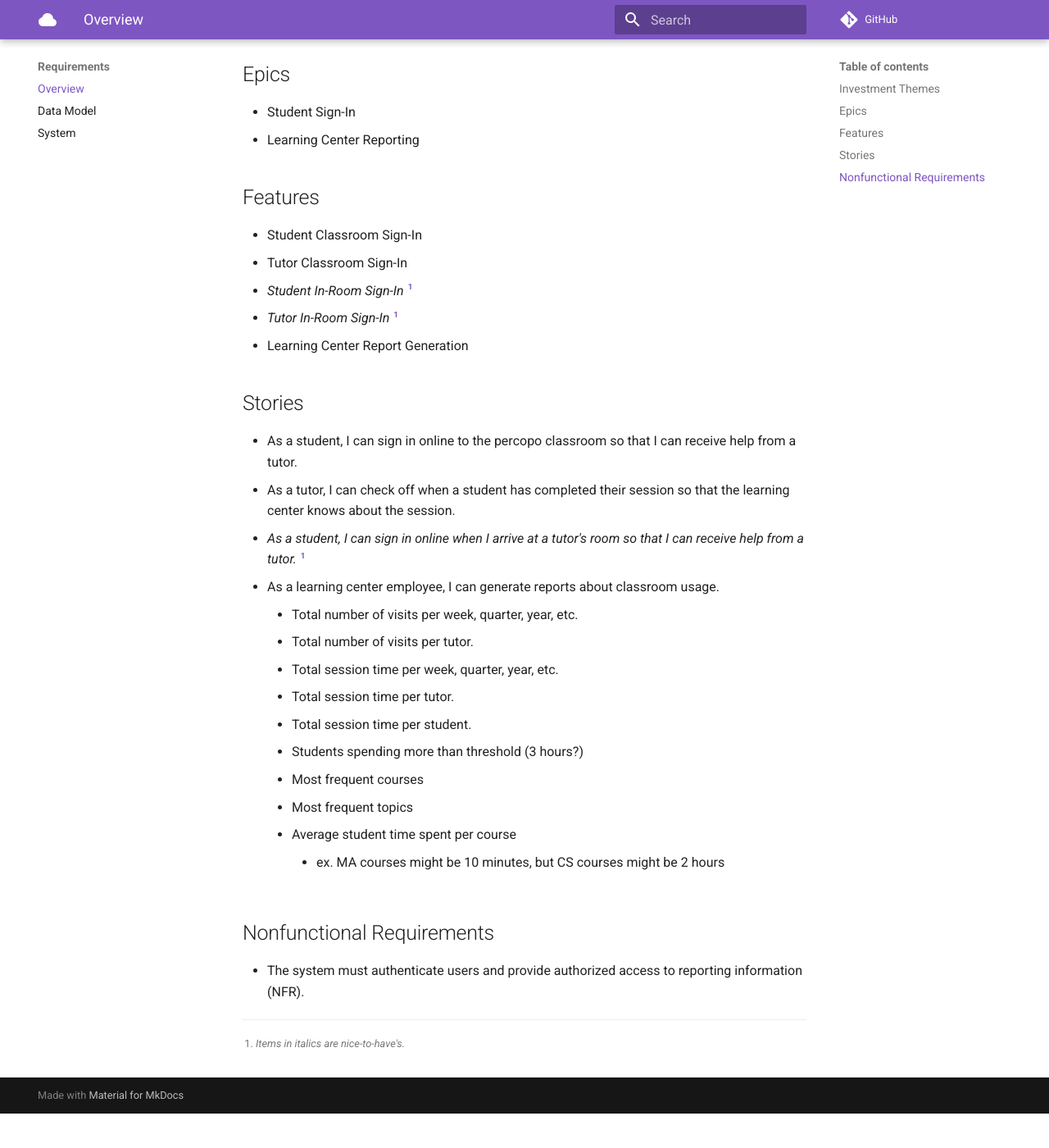
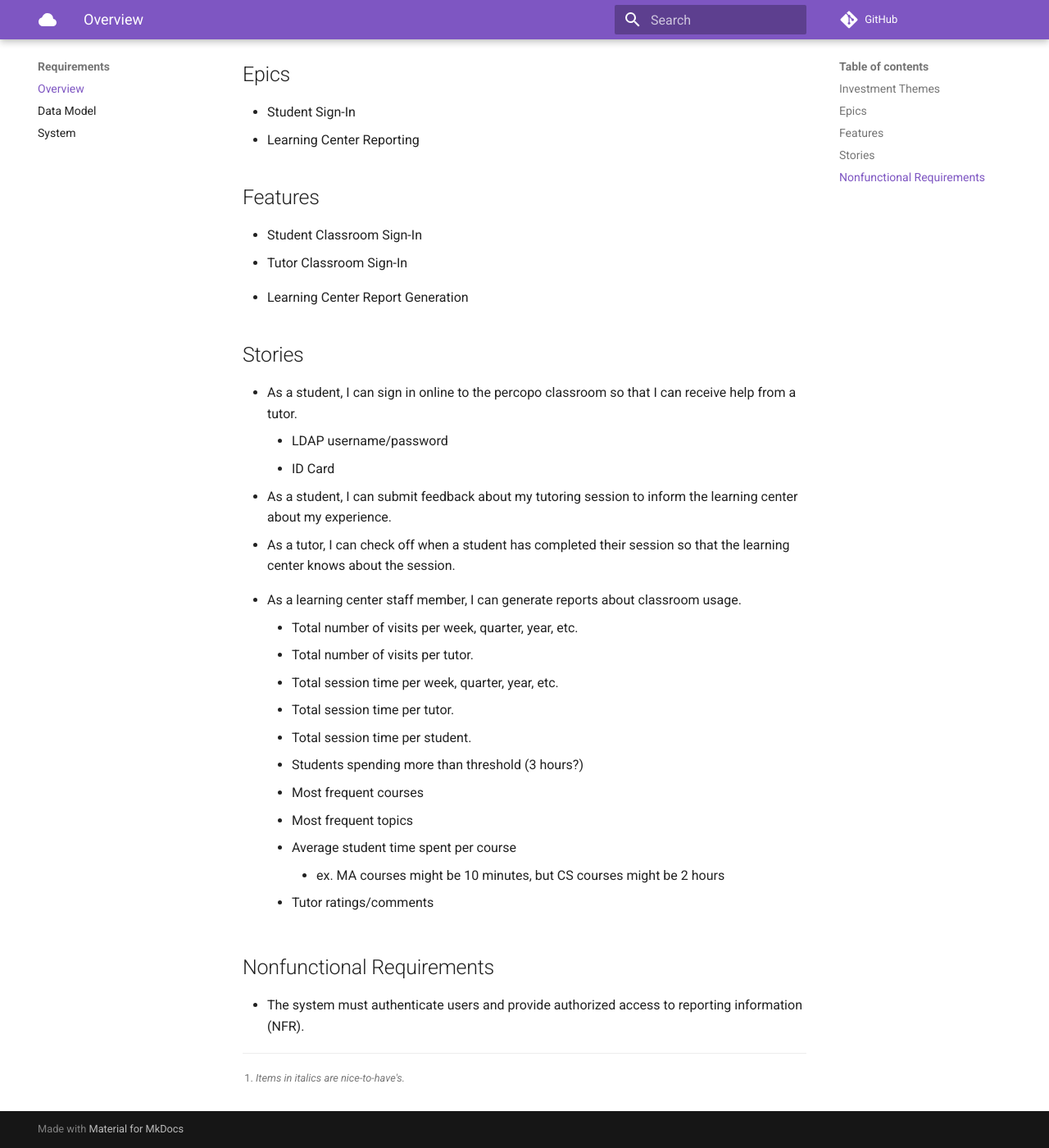
Before and after one commit to srtsignin/docs, an MkDocs documentation site: the page built from docs/requirements/index.md, in a window 1280 px wide and 1400 px high, scrolled down 271 px. Shown: the whole window at 82% size. Built offline with MkDocs 1.6.1 and Material for MkDocs 9.7.7, drawn with Linux system fonts in a browser that asks for light colours; before the commit the page ends 1629 px from its top, so only the background shows below that.

Commit message:
Modify requirements from meetign with Luke

```diff
--- a/docs/requirements/index.md
+++ b/docs/requirements/index.md
@@ -13,16 +13,19 @@
 
 - Student Classroom Sign-In
 - Tutor Classroom Sign-In
-- _Student In-Room Sign-In_ [^1]
-- _Tutor In-Room Sign-In_ [^1]
+<!-- - _Student In-Room Sign-In_ [^1]
+- _Tutor In-Room Sign-In_ [^1] -->
 - Learning Center Report Generation
 
 ## Stories
 
 - As a student, I can sign in online to the percopo classroom so that I can receive help from a tutor.
+    - LDAP username/password
+    - ID Card
+- As a student, I can submit feedback about my tutoring session to inform the learning center about my experience.
 - As a tutor, I can check off when a student has completed their session so that the learning center knows about the session.
-- _As a student, I can sign in online when I arrive at a tutor's room so that I can receive help from a tutor._ [^1]
-- As a learning center employee, I can generate reports about classroom usage.
+<!-- - _As a student, I can sign in online when I arrive at a tutor's room so that I can receive help from a tutor._ [^1] -->
+- As a learning center staff member, I can generate reports about classroom usage.
     - Total number of visits per week, quarter, year, etc.
     - Total number of visits per tutor.
     - Total session time per week, quarter, year, etc.
@@ -33,6 +36,7 @@
     - Most frequent topics
     - Average student time spent per course
         - ex. MA courses might be 10 minutes, but CS courses might be 2 hours
+    - Tutor ratings/comments
 
 ## Nonfunctional Requirements
 
```
